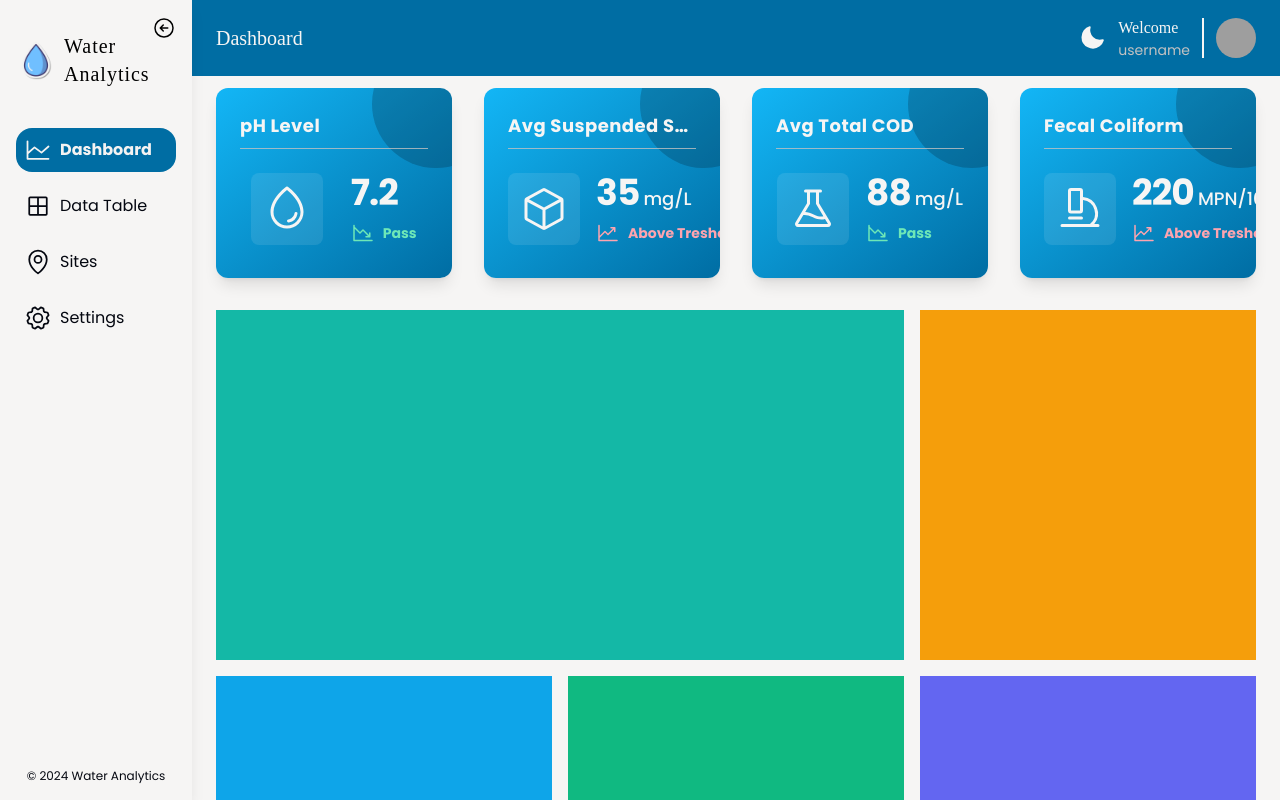
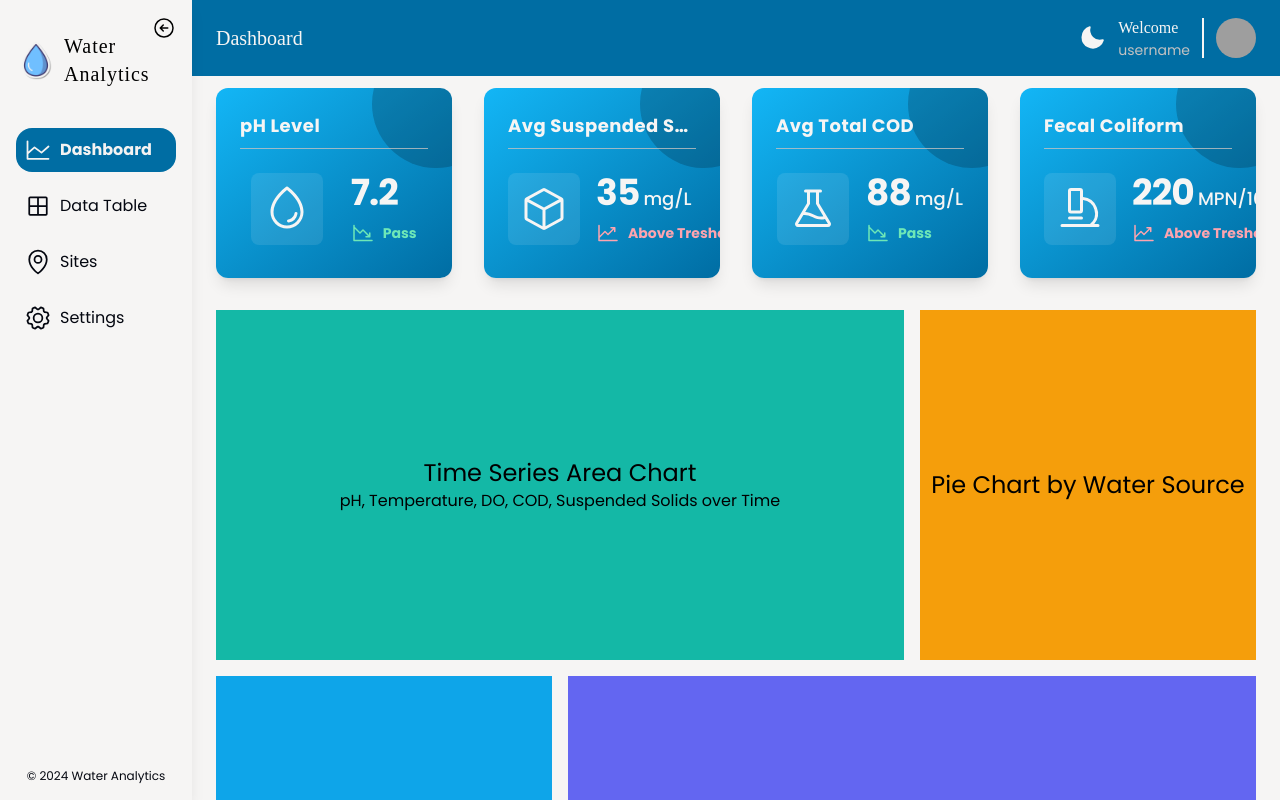
Before and after one commit to bryancastillo10/water-analytics, a React (Vite) app in the folder client/: page /role/dashboard in a window 1280 px wide. Built offline with nearby package versions, Linux system fonts and the light colour scheme; grey boxes are pictures that could not be loaded; a web font is replaced by a local one.

Commit message:
🖼️ dashboard: initial idea of dashboard charts

```diff
--- a/client/src/features/dashboard/Dashboard.tsx
+++ b/client/src/features/dashboard/Dashboard.tsx
@@ -17,16 +17,33 @@ const Dashboard = () => {
         ))}
       </div>
       <div className="grid grid-cols-1 gap-4 mt-8 sm:grid-cols-2 xl:grid-cols-3">
-        {/* Spanning two columns on larger screens */}
-        <div className="col-span-1 xl:col-span-2 h-[350px] bg-teal-500"></div>
-
-        {/* Single-column items */}
-        <div className="col-span-1 h-[350px] bg-amber-500"></div>
-        <div className="col-span-1 h-[350px] bg-sky-500"></div>
-
-        {/* Full-width on mobile, balanced columns on larger screens */}
-        <div className="col-span-1 sm:col-span-2 xl:col-span-1 h-[350px] bg-emerald-500"></div>
-        <div className="col-span-1 sm:col-span-2 xl:col-span-1 h-[350px] bg-indigo-500"></div>
+        <div className="col-span-1 xl:col-span-2 h-[350px] bg-teal-500">
+          <div className="flex flex-col odd:justify-center items-center h-full">
+            <h1 className="text-2xl">Time Series Area Chart</h1>
+            <p className="text-center">
+              pH, Temperature, DO, COD, Suspended Solids over Time
+            </p>
+          </div>
+        </div>
+        <div className="col-span-1 h-[350px] bg-amber-500">
+          <div className="flex justify-center items-center h-full">
+            <h1 className="text-2xl">Pie Chart by Water Source</h1>
+          </div>
+        </div>
+        <div className="col-span-1 sm:col-span-2 xl:col-span-1 h-[350px] bg-sky-500">
+          <div className="flex flex-col justify-center items-center h-full">
+            <h1 className="text-2xl">Radar Chart Overview</h1>
+            <p className="text-center">Comparing Parameters to Thresholds</p>
+          </div>
+        </div>
+        <div className="col-span-1 xl:col-span-2  h-[350px] bg-indigo-500">
+          <div className="flex flex-col justify-center items-center h-full">
+            <h1 className="text-2xl">Bar Chart of Nutrients</h1>
+            <p className="text-center">
+              Average Concentrations of Ammonia, Nitrates, Phosphates
+            </p>
+          </div>
+        </div>
       </div>
     </main>
   );
```
